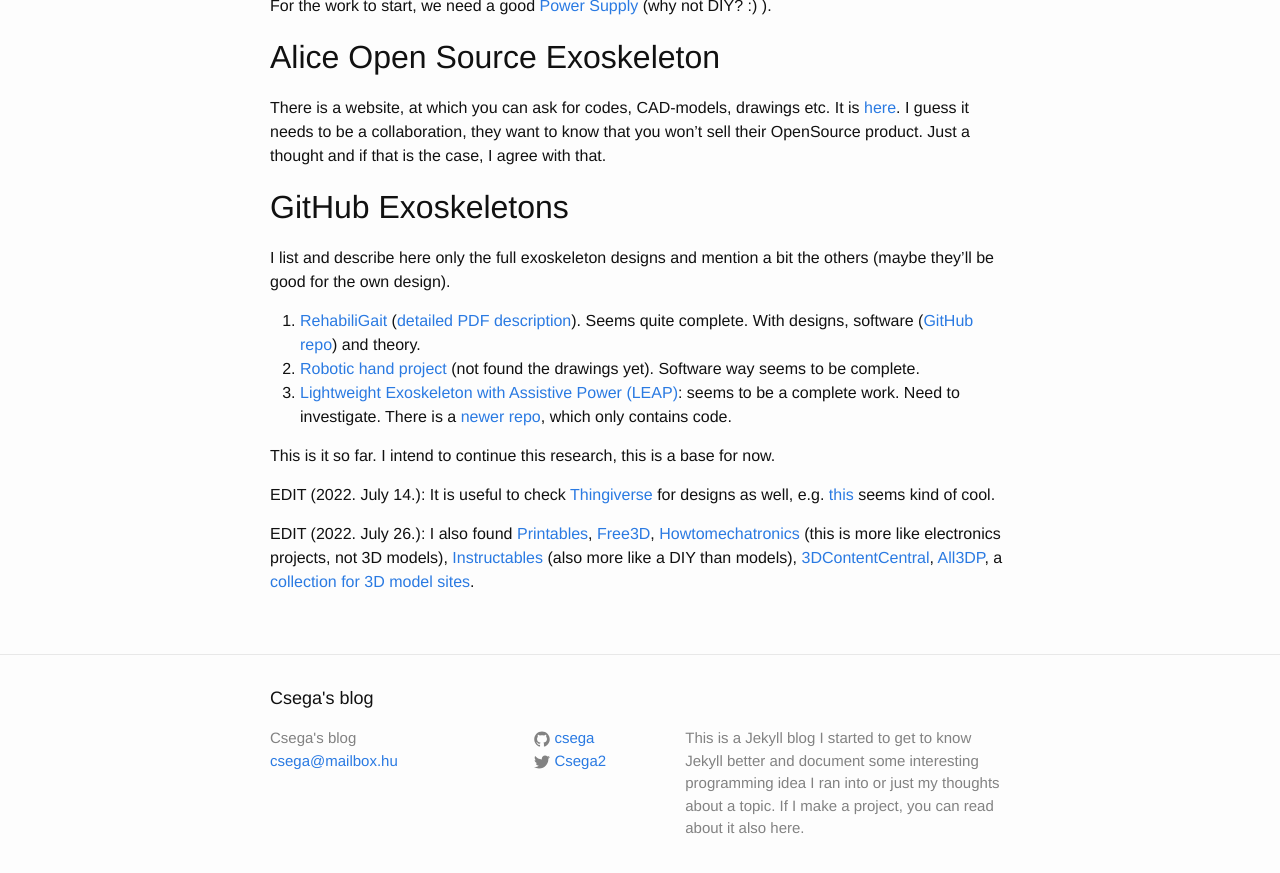
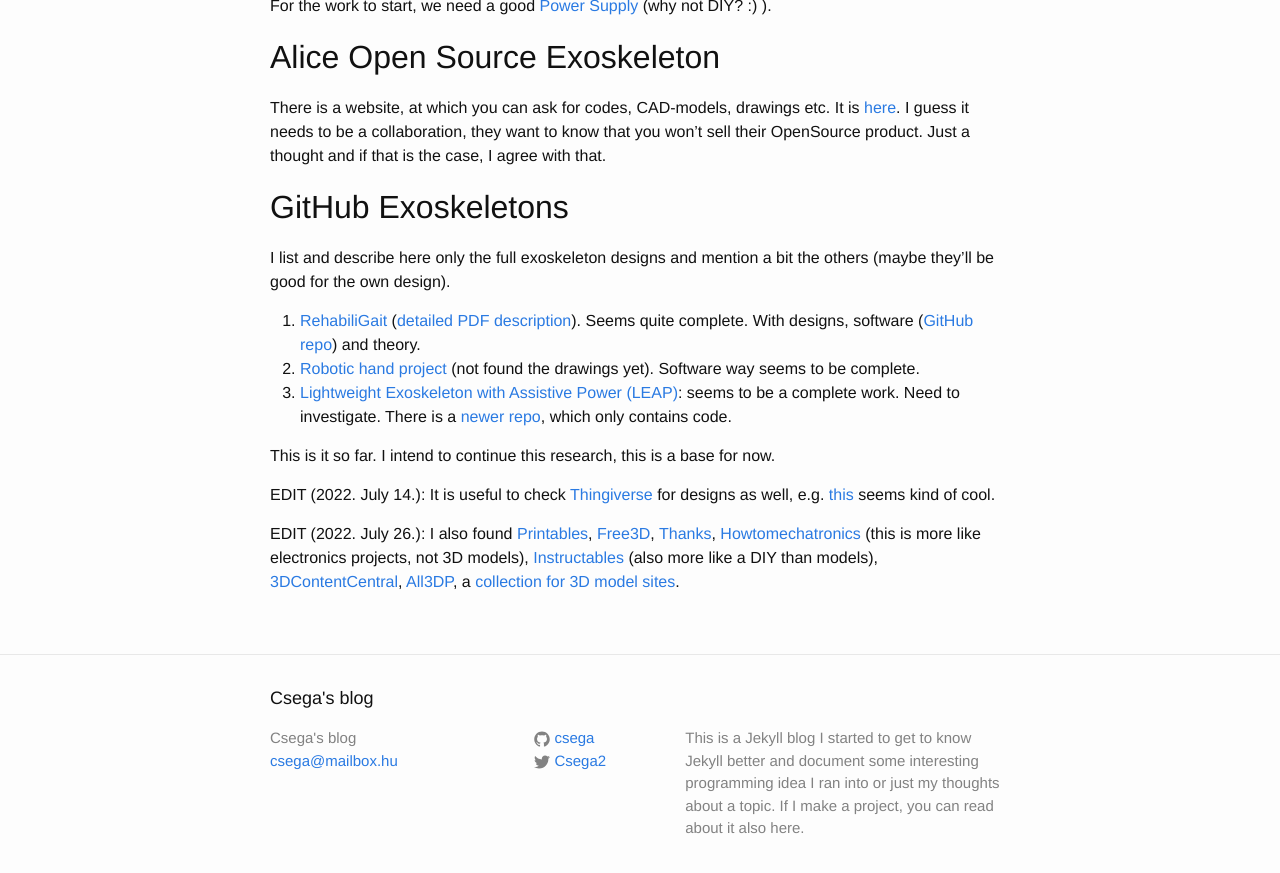
Before and after one commit to Csega/csega.github.io, a Jekyll site: the page built from _posts/2022-07-13-exoskeleton-designs.md, in a window 1280 px wide and 900 px high, scrolled down 584 px. Shown: the top 873 px of the window. Built offline with Jekyll 4.4.1, drawn with Linux system fonts in a browser that asks for light colours.

Commit message:
One more important link.

```diff
--- a/_posts/2022-07-13-exoskeleton-designs.md
+++ b/_posts/2022-07-13-exoskeleton-designs.md
@@ -38,4 +38,4 @@
 
 EDIT (2022. July 14.): It is useful to check [Thingiverse](https://www.thingiverse.com/) for designs as well, e.g. [this](https://www.thingiverse.com/thing:3675305) seems kind of cool.
 
-EDIT (2022. July 26.): I also found [Printables](https://www.printables.com/), [Free3D](https://free3d.com/), [Howtomechatronics](https://howtomechatronics.com/) (this is more like electronics projects, not 3D models), [Instructables](https://www.instructables.com/) (also more like a DIY than models), [3DContentCentral](https://www.3dcontentcentral.com), [All3DP](https://all3dp.com/), a [collection for 3D model sites](https://en.eagle.cool/blog/post/best-websites-to-download-free-3d-model-with-high-quality).
+EDIT (2022. July 26.): I also found [Printables](https://www.printables.com/), [Free3D](https://free3d.com/), [Thanks](https://thangs.com), [Howtomechatronics](https://howtomechatronics.com/) (this is more like electronics projects, not 3D models), [Instructables](https://www.instructables.com/) (also more like a DIY than models), [3DContentCentral](https://www.3dcontentcentral.com), [All3DP](https://all3dp.com/), a [collection for 3D model sites](https://en.eagle.cool/blog/post/best-websites-to-download-free-3d-model-with-high-quality).
```
